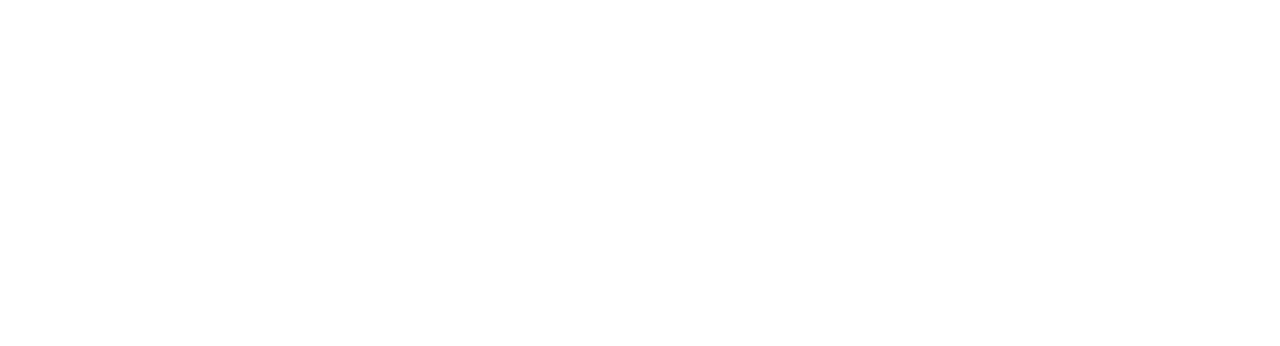
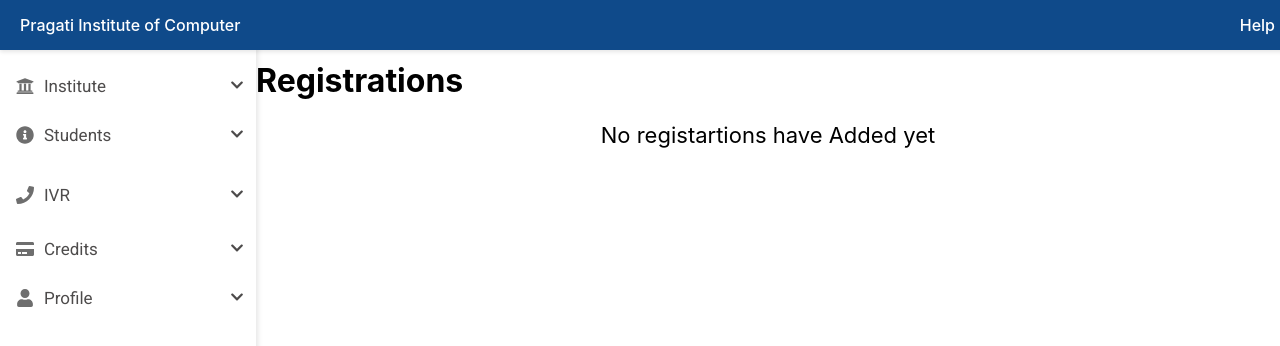
Before and after one commit to Dhanishetty-Ganesh/admissionplus, a React (Create React App) app: page /registrationstudents in a window 1280 px wide. Before the commit this address had no page. Shown: the top 346 px of the page. Built offline with nearby package versions, Linux system fonts and the light colour scheme.

Commit message:
major changes

```diff
--- a/src/App.css
+++ b/src/App.css
@@ -44,7 +44,7 @@
 .sidebar {
     width: 20vw; /* Fixed width */
     box-shadow: 2px 0px 5px rgba(0, 0, 0, 0.1); /* Box shadow */
-    background-color: #ffecec6d; /* Light background color */
+    background-color: white; /* Light background color */
     padding-top: 30px;
     overflow-y: auto; /* Enable vertical scrolling */
     position: fixed;
--- a/src/App.js
+++ b/src/App.js
@@ -17,6 +17,7 @@
 import SettingsDashboard from './components/DashboardRoutes/SettingsDashboard';
 import InfoInstitute from './components/InstituteRoutes/infoInstitute';
 import CoursesInstitute from './components/InstituteRoutes/CoursesInstitute';
+import RegistrationStudents from './components/RegistrationStudents';
 import './App.css';
 
 const AppContent = () => {
@@ -49,6 +50,7 @@
           <Route exact path="/settingsdashboard" element={<SettingsDashboard />} />
           <Route exact path="/infoinstitute" element={<InfoInstitute />} />
           <Route exact path="/coursesinstitute" element={<CoursesInstitute />} />
+          <Route exact path="/registrationstudents" element={<RegistrationStudents />} />
         </Routes>
       </div>
     </div>
--- a/src/components/DashboardRoutes/InsituteRoute/index.js
+++ b/src/components/DashboardRoutes/InsituteRoute/index.js
@@ -102,7 +102,7 @@
               {businesses.map((business, index) => (
                 <li className='business-list-item' key={index}>
                   {business.logo ? (
-                    <img src={business.logo} alt="logo" className='business-logo' onError={(e) => e.target.style.display = 'none'} />
+                    <img src={business.logo} alt="logo" className='business-logo'/>
                   ) : (
                     <div className='business-logo-placeholder'>No Logo</div>
                   )}
--- a/src/components/InstituteContainer/index.css
+++ b/src/components/InstituteContainer/index.css
@@ -6,8 +6,8 @@
     margin-top: 10vw;
 }
 .info-logo-style {
-    height: 180px;
-    width: 180px;
+    height: 150px;
+    width: 150px;
 }
 .info-welcome {
     margin-top: 40px;
@@ -17,5 +17,6 @@
     font-weight: bold;
 }
 .info-institute-name {
-    margin-top: 0px;
+    margin-top: 4px;
+    font-size: 28px;
 }
--- a/src/components/InstituteContainer/index.js
+++ b/src/components/InstituteContainer/index.js
@@ -8,7 +8,7 @@
     <div className='info-details-container'>
     <img src="https://res.cloudinary.com/dvwnbhpcy/image/upload/v1720009868/WhatsApp_Image_2024-07-03_at_17.00.39_c1fce357_bqx6mt.jpg" alt="institute-logo" className='info-logo-style' />
     <p className='info-welcome'>Welcome to</p>
-    <h1 className='info-institute-name'>Pragathi Institute of Computers</h1>
+    <h1 className='info-institute-name'>Pragati Institute of Computers</h1>
     </div>
     </div>
   )
--- a/src/components/InstituteRoutes/CoursesInstitute/index.css
+++ b/src/components/InstituteRoutes/CoursesInstitute/index.css
@@ -0,0 +1,13 @@
+.courses-container {
+    display: flex;
+    justify-content: center;
+}
+.course-details-container {
+    padding: 10px;
+    border-radius: 4px;
+    box-shadow: 0 4px 8px rgba(0, 0, 0, 0.1); /* Add this line */
+    border: 1px solid green;
+}
+.courses-heading {
+    text-align: center;
+}
--- a/src/components/InstituteRoutes/CoursesInstitute/index.js
+++ b/src/components/InstituteRoutes/CoursesInstitute/index.js
@@ -1,11 +1,21 @@
 import React from 'react'
 import Sidebar from '../../Sidebar'
+import "./index.css"
 
 const CoursesInstitute = () => {
   return (
     <div>
         <Sidebar/>
-        CoursesInstitute
+        <h1 className='courses-heading'>Courses</h1>
+        <div className='courses-container'>
+          <div className='course-detais-container'>
+            <h1 className='main-heading-course'>MS-CIT</h1>
+            <p className='para-course'>Maharashtra State Certificate in Information Technology</p>
+          </div>
+          <div className='course-detais-container'>
+            <img src = "https://res.cloudinary.com/dvwnbhpcy/image/upload/v1720519389/logo_klic-removebg-preview_q8kv1y.png" alt = "courses-logo" className='course-logo'/>
+          </div>
+        </div>
         </div>
   )
 }
--- a/src/components/InstituteRoutes/infoInstitute/index.css
+++ b/src/components/InstituteRoutes/infoInstitute/index.css
@@ -58,6 +58,7 @@
     padding-right: 45px;
     padding-left: 45px;
     width: 350px;
+    margin-right: 50px;
     padding-bottom: 10px;
  box-shadow: 0 8px 12px rgba(0, 0, 0, 0.1);
 }
@@ -88,3 +89,9 @@
     height: 350px;
     width: 350px;
 }
+
+.institute-info-container {
+    display: flex;
+    justify-content: space-between;
+    margin-top: 10vh;
+}
--- a/src/components/InstituteRoutes/infoInstitute/index.js
+++ b/src/components/InstituteRoutes/infoInstitute/index.js
@@ -18,6 +18,7 @@
 return (
 <div className='institute-details-container'>
 <Sidebar/>
+<div className='institute-info-container'>
 <div className='institute-details-card'>
 <h1 className='institute-details-heading'>Institute Details</h1>
 <img src="https://res.cloudinary.com/dvwnbhpcy/image/upload/v1720009868/WhatsApp_Image_2024-07-03_at_17.00.39_c1fce357_bqx6mt.jpg" alt="institute-logo" className='institute-logo-style' />
@@ -37,6 +38,8 @@
 onClick={() => handleDownload('https://res.cloudinary.com/dvwnbhpcy/image/upload/v1720009834/Copy_of_QR_code1_lnumex.jpg')}
 />
 </div>
+
+</div>
 </div>
 )
 }
--- /dev/null
+++ b/src/components/RegistrationStudents/index.css
@@ -0,0 +1,5 @@
+.registrations-text {
+    text-align: center;
+    font-size: 22px;
+
+}
--- a/src/components/StudentsDatabase/index.js
+++ b/src/components/RegistrationStudents/index.js
@@ -8,7 +8,7 @@
 import "./index.css"
 
 
-const StudentsDatabase = () => {
+const RegistrationStudents = () => {
   const [showDeleteConfirmation, setShowDeleteConfirmation] = useState(false);
   const [showPopup, setShowPopup] = useState(false);
   const [isEditing, setIsEditing] = useState(false);
@@ -92,15 +92,13 @@
     <div className='database-content'>
       <Sidebar/>
       <div className='students-top-content'>
-        <h1 className='students-heading'>Students</h1>
+        <h1 className='students-heading'>Registrations</h1>
         <div className='students-add-button-container'>
-          <button className='students-add-button' onClick={handleAddClick}>
-            Add <FaPlus className='student-plus' />
-          </button>
+
         </div>
       </div>
       <div className='students-group-details'>
-        <table className="group-table">
+        {/* <table className="group-table">
           <thead>
             <tr>
               <th className="group-header">S.No</th>
@@ -130,7 +128,7 @@
               </tr>
             ))}
           </tbody>
-        </table>
+        </table> */}
 
         {showDeleteConfirmation && (
           <div className="delete-confirmation-popup">
@@ -181,9 +179,10 @@
             </div>
           </div>
         )}
+        <p className='registrations-text'>No registartions have Added yet</p>
       </div>
     </div>
   );
 }
 
-export default StudentsDatabase;
+export default RegistrationStudents;
--- a/src/components/Sidebar/index.js
+++ b/src/components/Sidebar/index.js
@@ -49,7 +49,7 @@
           </div>
           {selectedOption === 'students' && (
             <div className="dropdown-content">
-              <Link to="/registration" className='sidebar-options'>Registration</Link>
+              <Link to="/registrationstudents" className='sidebar-options'>Registration</Link>
               <Link to="/students" className='sidebar-options'>Database</Link>
             </div>
           )}
```
